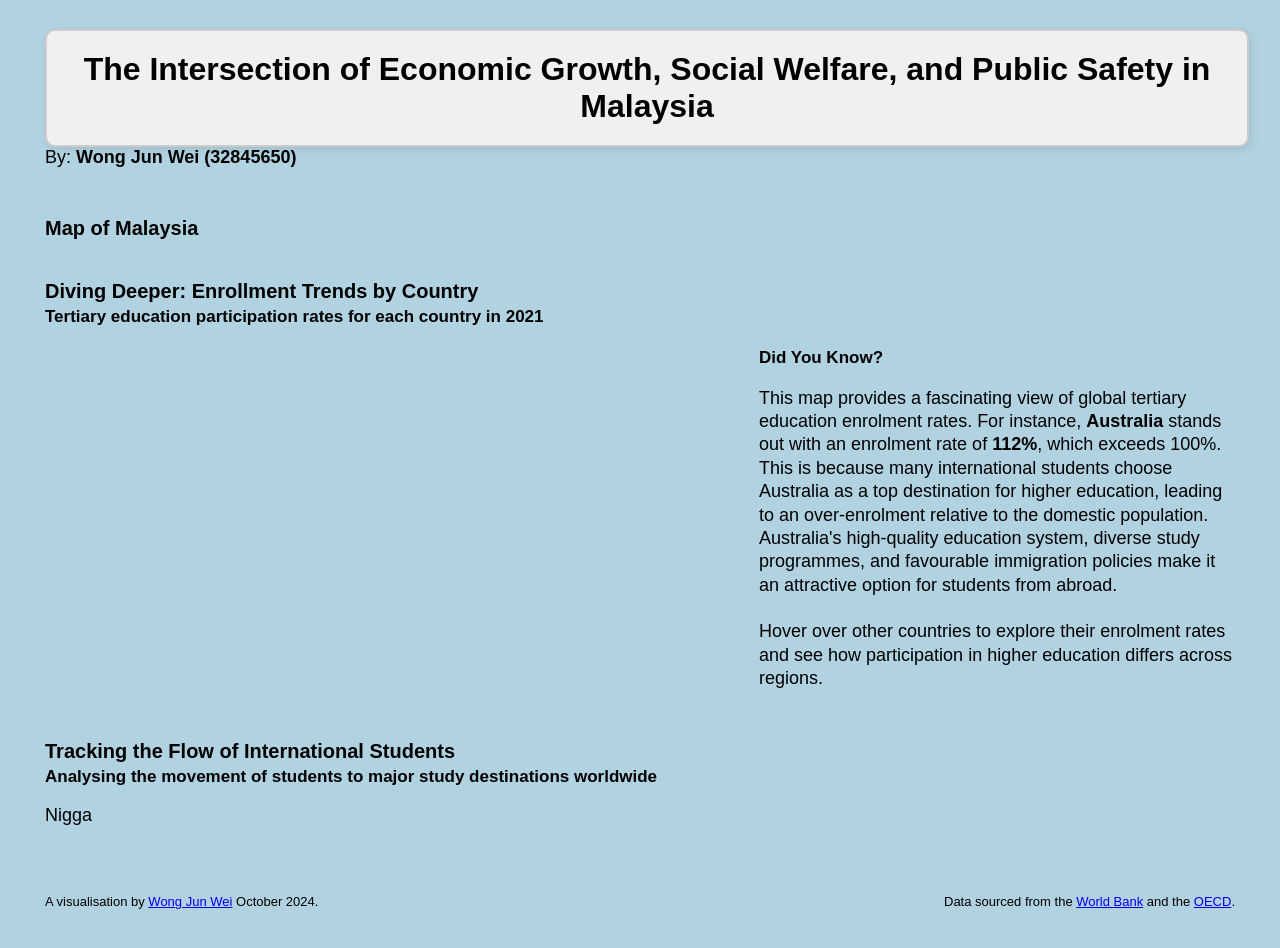
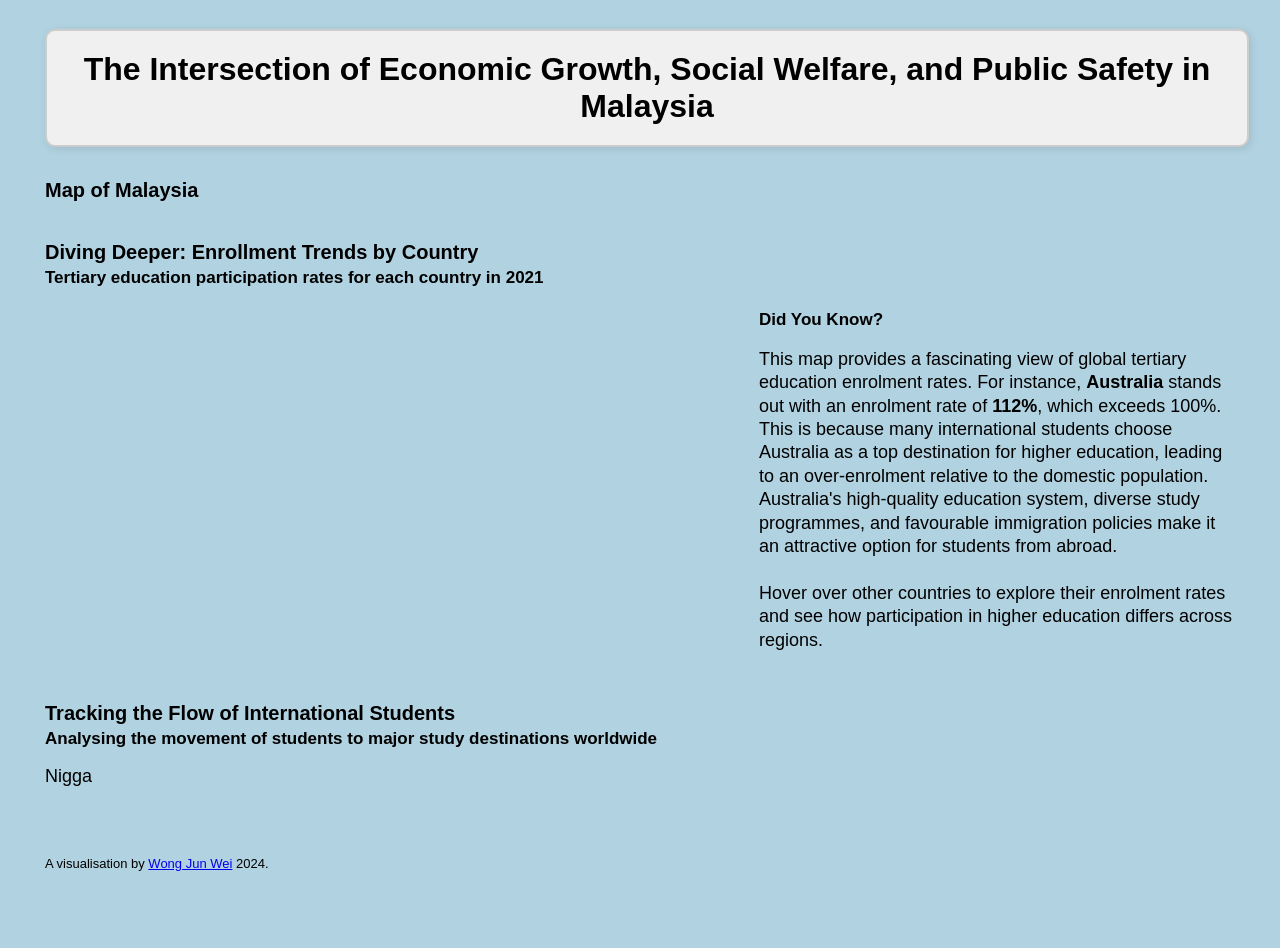
Before and after one commit to wongjunwei030203/FIT3179_Assignment_2, a plain HTML site: page index.html in a window 1280 px wide. After the commit the page ends 919 px from the top, so only its background shows below. Drawn offline with nearby package versions, Linux system fonts and the light colour scheme; a script that the page names is missing; a web font is replaced by a local one.

Commit message:
Update index.html

```diff
--- a/index.html
+++ b/index.html
@@ -31,7 +31,6 @@
     <div class="pure-g">
       <div class="pure-u-1-1">
         <h1>The Intersection of Economic Growth, Social Welfare, and Public Safety in Malaysia</h1>
-        <p>By: <b>Wong Jun Wei (32845650)</b></p>
       </div>
     </div>
     <!-- end pure grid group -->
@@ -85,19 +84,12 @@
     </div>
 
 
-
-
-
-
     <!-- Footer -->
     <div class="pure-g">
       <div class="pure-u-1-2 footer-font">
-        <h6>A visualisation by <a href="https://github.com/wongjunwei030203/3179_Assignment_2/tree/main" target="_blank">Wong Jun Wei</a> October 2024.</h6>
+        <h6>A visualisation by <a href="https://github.com/wongjunwei030203/FIT3179_Assignment_2/tree/main" target="_blank">Wong Jun Wei</a> 2024.</h6>
       </div>
 
-      <div class="pure-u-1-2 footer-font" style="text-align: right; font-size: 12px;">
-        <h6>Data sourced from the <a href="https://databank.worldbank.org/source/world-development-indicators" target="_blank">World Bank</a> and the <a href="https://data-explorer.oecd.org/vis?tenant=archive&df[ds]=DisseminateArchiveDMZ&df[id]=DF_EDU_ENRL_MOBILE&df[ag]=OECD&dq=AUS%2BCAN%2BFRA%2BDEU%2BGBR%2BUSA..419%2B002%2B009%2B021%2B006%2B007.ISCED11_5T8&lom=LASTNPERIODS&lo=15&to[TIME_PERIOD]=false&vw=tb" target="_blank">OECD</a>.</h6>
-      </div>
     </div>
 
   </div> <!-- end page -->
```
